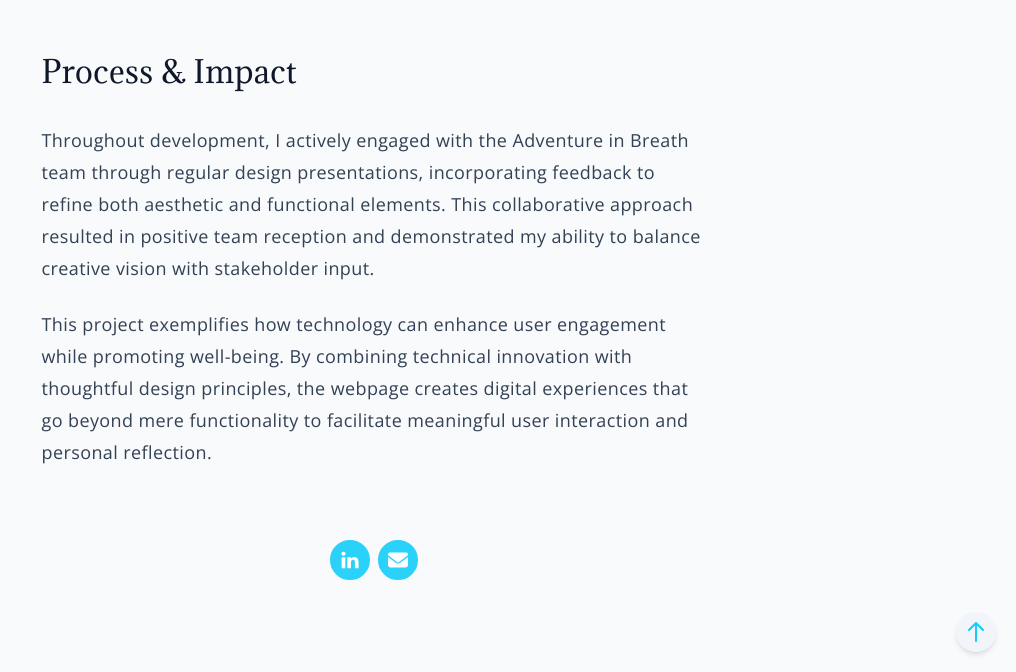
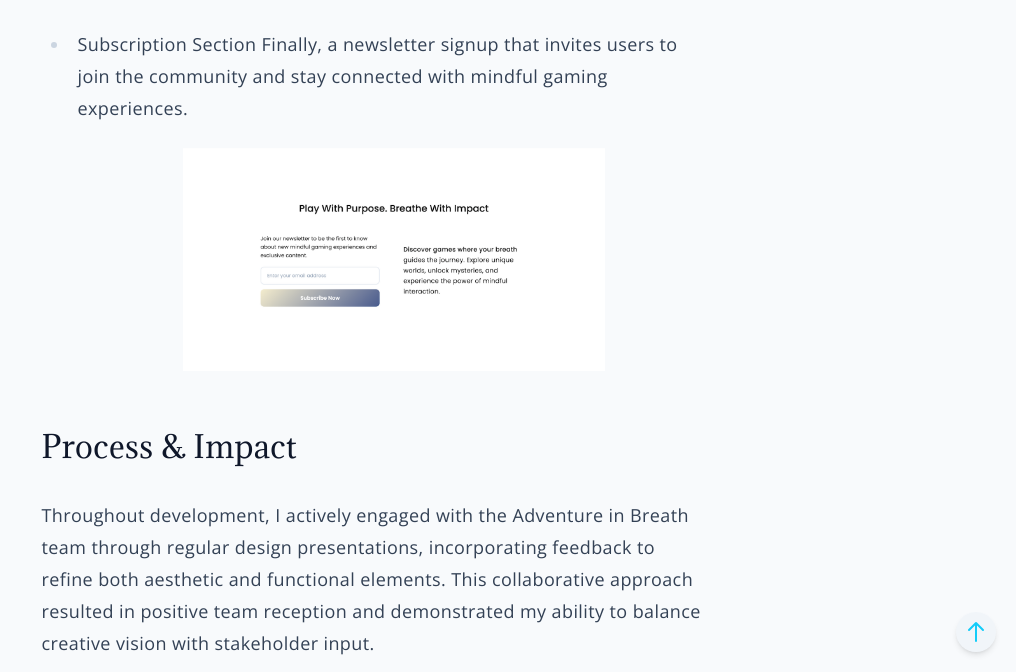
Before and after one commit to catapplesofa/portfolio, a Jekyll site: the page built from _posts/2025-06-20-aibwebpage.md, in a window 1280 px wide and 900 px high, scrolled down 3393 px, cut to the strip 228-900 px from the top of the window. Shown: the whole strip, without its empty margins (264-1280 px from the left). Built offline with Jekyll 4.4.1, drawn with Linux system fonts in a browser that asks for light colours.

Commit message:
Update 2025-06-20-aibwebpage.md
added subscription section

```diff
--- a/_posts/2025-06-20-aibwebpage.md
+++ b/_posts/2025-06-20-aibwebpage.md
@@ -60,6 +60,10 @@ Transformed traditional static feedback forms into interactive experiences using
   <source src="{{ '/assets/feedback.mp4' | relative_url }}" type="video/mp4">
 </video>
 
+- Subscription Section
+Finally, a newsletter signup that invites users to join the community and stay connected with mindful gaming experiences.
+![subscribe]({{ "/assets/images/subscription.jpg" | relative_url }})
+
 ## Process & Impact
 Throughout development, I actively engaged with the Adventure in Breath team through regular design presentations, incorporating feedback to refine both aesthetic and functional elements. This collaborative approach resulted in positive team reception and demonstrated my ability to balance creative vision with stakeholder input.
 
```
